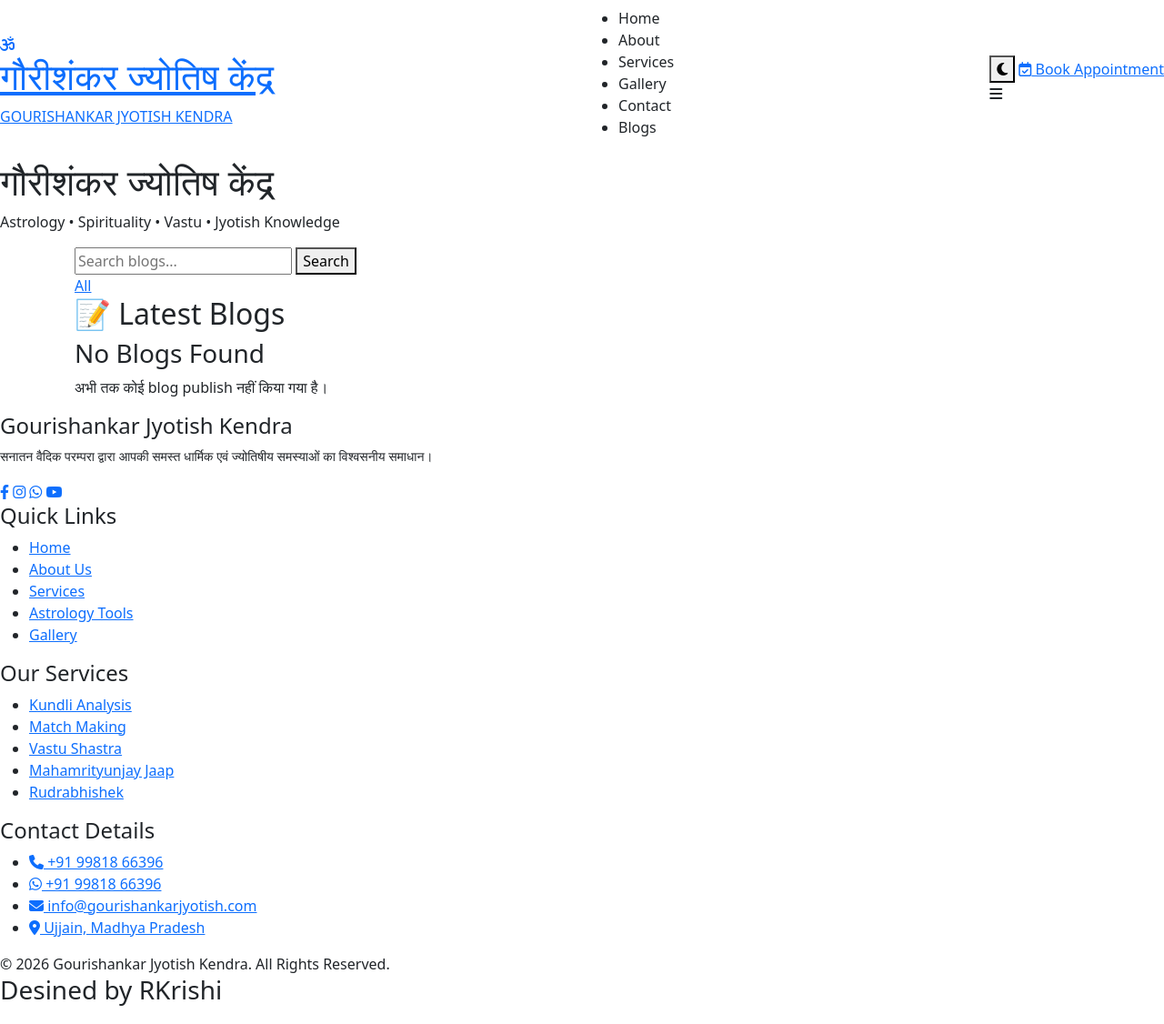
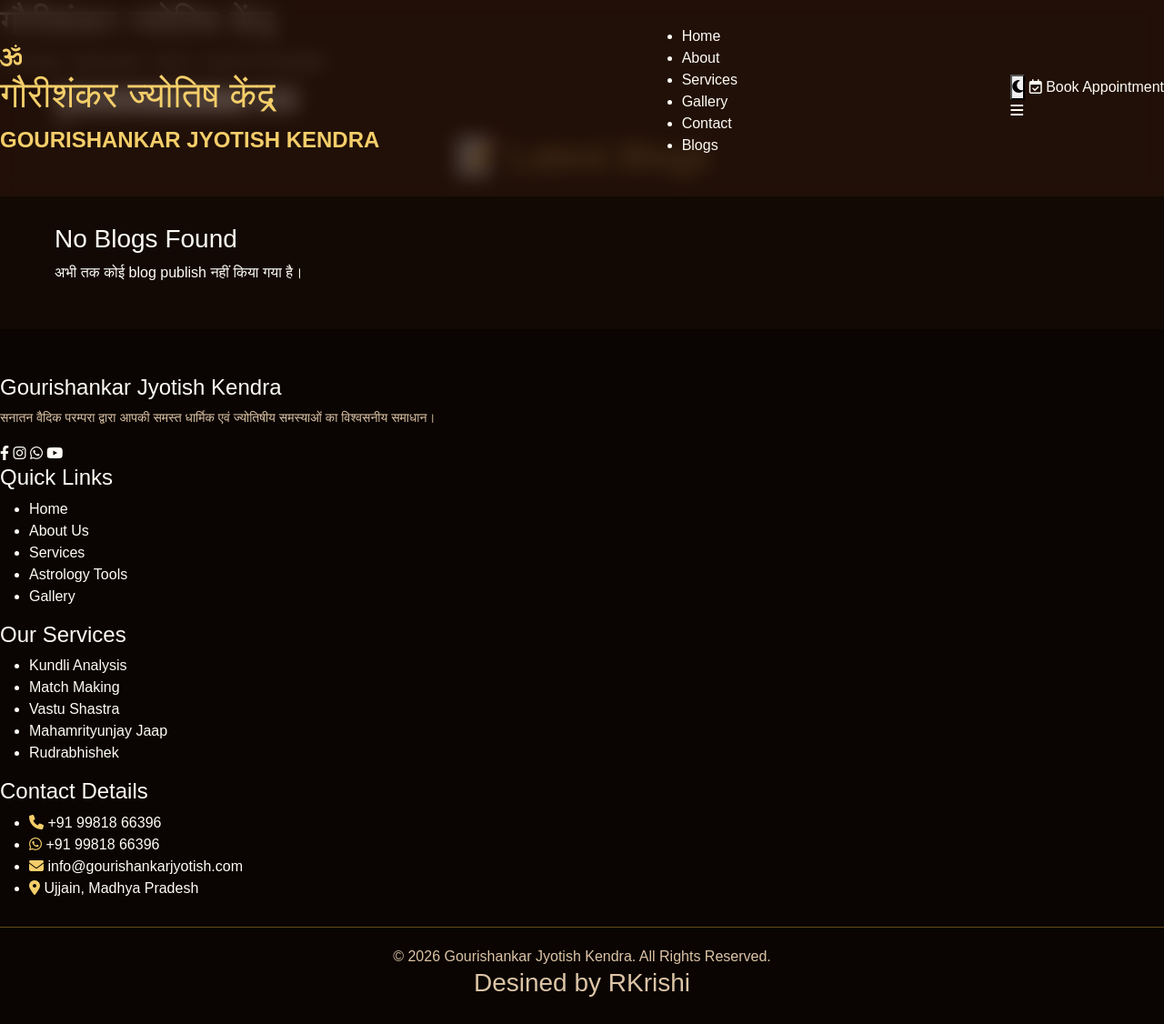
Before and after one commit to rishiupa529-maker/rishiupa529-maker-Gourishankar-Jyotish-Kendra-, a Django app: page /blogs/ in a window 1280 px wide. Shown: the whole page at 91% size. Run offline with Django 5.2, Linux system fonts and the light colour scheme; data that the repository does not hold is empty.

Commit message:
Add inline CSS as fallback solution for immediate styling

```diff
--- a/Templates/base.html
+++ b/Templates/base.html
@@ -9,13 +9,184 @@
   <link rel="stylesheet" href="https://cdnjs.cloudflare.com/ajax/libs/font-awesome/6.4.0/css/all.min.css">
   <link href="https://cdn.jsdelivr.net/npm/bootstrap@5.3.8/dist/css/bootstrap.min.css" rel="stylesheet" integrity="sha384-sRIl4kxILFvY47J16cr9ZwB07vP4J8+LH7qKQnuqkuIAvNWLzeN8tE5YBujZqJLB" crossorigin="anonymous">
   <script src="https://cdn.jsdelivr.net/npm/bootstrap@5.3.8/dist/js/bootstrap.bundle.min.js" integrity="sha384-FKyoEForCGlyvwx9Hj09JcYn3nv7wiPVlz7YYwJrWVcXK/BmnVDxM+D2scQbITxI" crossorigin="anonymous"></script>
-  <link rel="stylesheet" href="{% static 'css/home.css' %}">
-  <link rel="stylesheet" href="{% static 'css/about.css' %}">
-  <link rel="stylesheet" href="{% static 'css/service.css' %}">
-  <link rel="stylesheet" href="{% static 'css/gallery.css' %}">
-  <link rel="stylesheet" href="{% static 'css/booking.css' %}">
-  <link rel="stylesheet" href="{% static 'css/blog.css' %}">
-  <link rel="stylesheet" href="{% static 'css/blog_detail.css' %}">
+
+  <style>
+    :root {
+        --bg-dark: #120904;
+        --bg-card: #221108;
+        --bg-glass: rgba(38, 19, 9, 0.78);
+        --gold-primary: #f4ce6a;
+        --gold-secondary: #d4af37;
+        --gold-gradient: linear-gradient(135deg, #ffe58f 0%, #d4af37 50%, #9a6818 100%);
+        --saffron: #e67300;
+        --maroon: #3b1906;
+        --maroon-dark: #0a0402;
+        --text-light: #fffdf5;
+        --text-muted: #dcc4a6;
+        --text-dark: #1a0c02;
+        --shadow-gold: 0 0 25px rgba(212, 175, 55, 0.38);
+        --border-gold: 1px solid rgba(212, 175, 55, 0.42);
+        --transition: all 0.35s cubic-bezier(0.25, 0.8, 0.25, 1);
+    }
+
+    * {
+        margin: 0;
+        padding: 0;
+        box-sizing: border-box;
+        scroll-behavior: smooth;
+    }
+
+    body {
+        font-family: 'Poppins', 'Mukta', sans-serif;
+        background-color: var(--bg-dark);
+        color: var(--text-light);
+        overflow-x: hidden;
+        transition: background-color 0.4s ease, color 0.4s ease;
+    }
+
+    .container {
+        max-width: 1200px;
+        margin: 0 auto;
+        padding: 0 20px;
+    }
+
+    a {
+        text-decoration: none;
+        color: inherit;
+        transition: var(--transition);
+    }
+
+    .btn {
+        padding: 12px 30px;
+        border-radius: 50px;
+        font-weight: 600;
+        border: none;
+        cursor: pointer;
+        transition: var(--transition);
+    }
+
+    .btn-primary {
+        background: var(--gold-gradient);
+        color: var(--text-dark);
+    }
+
+    .btn-primary:hover {
+        transform: translateY(-2px);
+        box-shadow: var(--shadow-gold);
+    }
+
+    .section {
+        padding: 80px 0;
+    }
+
+    .section-title {
+        text-align: center;
+        margin-bottom: 50px;
+    }
+
+    .section-title h2 {
+        font-size: 2.5rem;
+        color: var(--gold-primary);
+        margin-bottom: 15px;
+    }
+
+    .card {
+        background: var(--bg-card);
+        border: var(--border-gold);
+        border-radius: 15px;
+        padding: 25px;
+        transition: var(--transition);
+    }
+
+    .card:hover {
+        transform: translateY(-5px);
+        box-shadow: var(--shadow-gold);
+    }
+
+    /* Header Styles */
+    header {
+        background: var(--bg-glass);
+        backdrop-filter: blur(10px);
+        padding: 20px 0;
+        position: fixed;
+        width: 100%;
+        top: 0;
+        z-index: 1000;
+    }
+
+    .nav-container {
+        display: flex;
+        justify-content: space-between;
+        align-items: center;
+    }
+
+    .logo {
+        font-size: 1.5rem;
+        font-weight: bold;
+        color: var(--gold-primary);
+    }
+
+    .nav-links {
+        display: flex;
+        gap: 30px;
+    }
+
+    .nav-links a {
+        color: var(--text-light);
+        font-weight: 500;
+    }
+
+    .nav-links a:hover {
+        color: var(--gold-primary);
+    }
+
+    /* Footer Styles */
+    footer {
+        background: var(--maroon-dark);
+        padding: 50px 0 20px;
+        margin-top: 50px;
+    }
+
+    .footer-content {
+        display: grid;
+        grid-template-columns: repeat(auto-fit, minmax(250px, 1fr));
+        gap: 30px;
+    }
+
+    .footer-section h3 {
+        color: var(--gold-primary);
+        margin-bottom: 20px;
+    }
+
+    .footer-section a {
+        display: block;
+        margin-bottom: 10px;
+        color: var(--text-muted);
+    }
+
+    .footer-section a:hover {
+        color: var(--gold-primary);
+    }
+
+    .copyright {
+        text-align: center;
+        margin-top: 30px;
+        padding-top: 20px;
+        border-top: var(--border-gold);
+        color: var(--text-muted);
+    }
+
+    /* Responsive */
+    @media (max-width: 768px) {
+        .nav-links {
+            display: none;
+        }
+
+        .section-title h2 {
+            font-size: 2rem;
+        }
+    }
+  </style>
 </head>
 <body>
 
@@ -23,7 +194,6 @@
 
 <main>
     {% block content %}
-
     {% endblock %}
 </main>
 
```
Also changed, not shown: api/index.py (+2 -67 lines), vercel.json.
